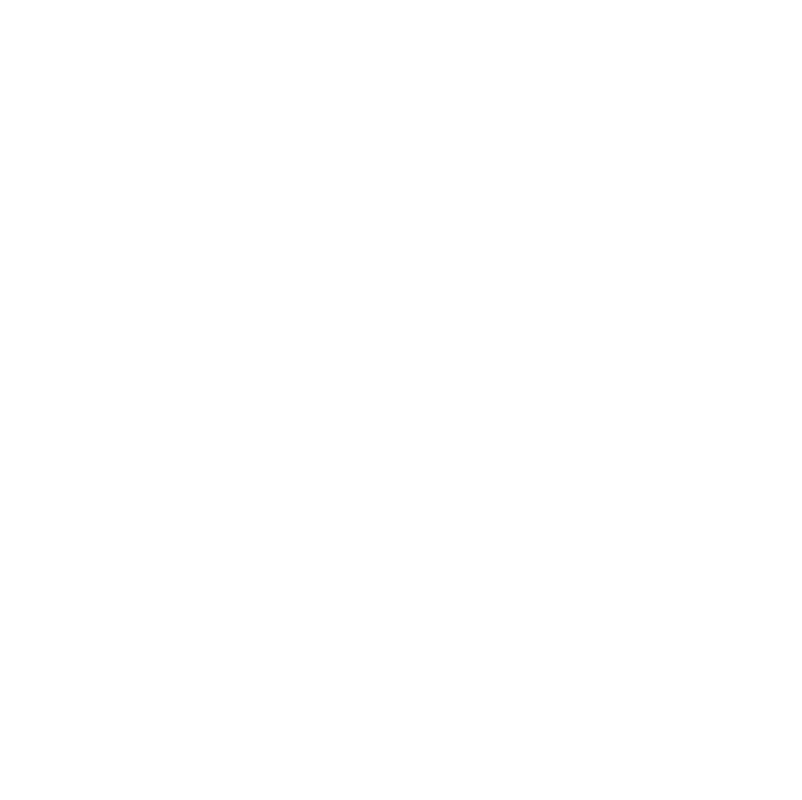
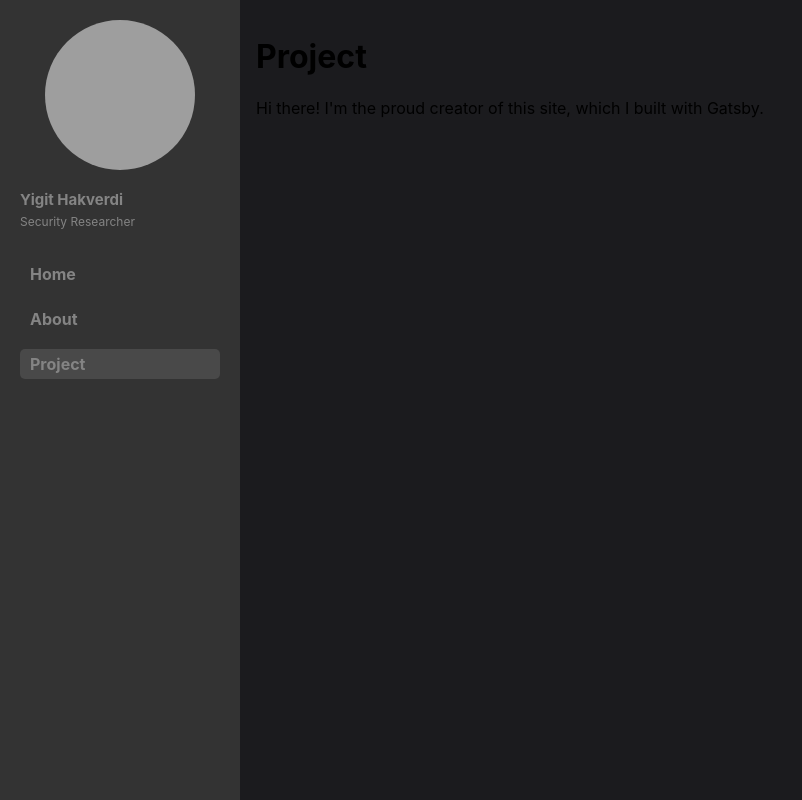
Before and after one commit to yigithakverdi/personal-web-blog, a Gatsby site: page /project in a window 1280 px wide. Before the commit this address had no page. Shown: the whole page, without its empty margins (0-802 px from the left). Built offline with nearby package versions, Linux system fonts and the light colour scheme; Gatsby itself is replaced by a stand-in of ours; grey boxes are pictures that could not be loaded.

Commit message:
Partially finished sidebar

```diff
--- a/gatsby-config.js
+++ b/gatsby-config.js
@@ -39,5 +39,18 @@
         icon: `src/images/gatsby-icon.png`, // This path is relative to the root of the site.
       },
     },
+    {
+      resolve: `gatsby-omni-font-loader`,
+      options: {
+        enableListener: true,
+        preconnect: [`https://fonts.googleapis.com`, `https://fonts.gstatic.com`],
+        web: [
+          {
+            name: `Inter`,
+            file: `https://fonts.googleapis.com/css2?family=Inter:wght@300&display=swap`,
+          },
+        ],
+      },
+    }
   ],
 }
--- a/package.json
+++ b/package.json
@@ -7,13 +7,15 @@
   "dependencies": {
     "firebase": "^9.21.0",
     "gatsby": "^5.9.0",
+    "gatsby-omni-font-loader": "^2.0.2",
     "gatsby-plugin-image": "^3.9.0",
     "gatsby-plugin-manifest": "^5.9.0",
     "gatsby-plugin-sharp": "^5.9.0",
     "gatsby-source-filesystem": "^5.9.0",
     "gatsby-transformer-sharp": "^5.9.0",
     "react": "^18.2.0",
-    "react-dom": "^18.2.0"
+    "react-dom": "^18.2.0",
+    "react-helmet": "^6.1.0"
   },
   "devDependencies": {
     "prettier": "^2.8.8"
--- a/src/components/sidebar.js
+++ b/src/components/sidebar.js
@@ -1,13 +1,13 @@
 import React from 'react';
 import { Link } from 'gatsby';
-import { sidebar, avatarContainer, links, name, role } from "/src/css/sidebar.module.css"
+import { sidebar, avatarContainer, links, name, role, avatar, linkInActive, linkActive } from "/src/css/sidebar.module.css"
 
 const Sidebar = () => {
     return (
         <div className={sidebar}>
             <div>
                 <div className={avatarContainer}>
-                    <img src="https://via.placeholder.com/200x200.png?text=Avatar" alt="Avatar" className="avatar" />
+                    <img className={avatar} src="https://avatars.githubusercontent.com/u/46416247?v=4" alt="Avatar" />
 
                 </div>
                 <div>
@@ -17,11 +17,12 @@
             </div>
             <div>
                 <ul className={links}>
-                    <li><Link to="/">Home</Link></li>
-                    <li><Link to="/about">About Me</Link></li>
+                    <li><Link activeClassName={linkActive} className={linkInActive} to="/">Home</Link></li>
+                    <li><Link activeClassName={linkActive} className={linkInActive} to="/about">About</Link></li>
+                    <li><Link activeClassName={linkActive} className={linkInActive} to="/project">Project</Link></li>
                 </ul>
             </div>
-        </div>
+        </div >
     );
 }
 
--- a/src/css/layout.module.css
+++ b/src/css/layout.module.css
@@ -1,5 +1,6 @@
 html,
 body {
+  font-family: "Inter";
   height: 100%;
   margin: 0;
 }
@@ -12,5 +13,5 @@
 .mainContent {
   flex: 1;
   padding: 1rem;
-  background-color: #fff;
+  background-color: #1B1B1E;
 }
--- a/src/css/sidebar.module.css
+++ b/src/css/sidebar.module.css
@@ -1,6 +1,6 @@
 .sidebar {
   flex: 0 0 200px;
-  background-color: #eee;
+  background-color: #333333;
   justify-content: center;
   padding: 20px;
 }
@@ -12,26 +12,27 @@
 }
 
 .avatar {
-  width: 200px;
-  height: 200px;
+  width: 150px;
+  height: 150px;
   object-fit: cover;
   border-radius: 50%;
 }
 
 .name {
-  margin-top: 10px;
-  font-size: 20px;
+  margin-top: 20px;
+  font-size: 15px;
   font-weight: bold;
+  color: #848484;
 }
 
 .role {
   margin-top: 5px;
-  font-size: 14px;
-  color: #888;
+  font-size: 12px;
+  color: #848484;
 }
 
 .links {
-  margin-top: 20px;
+  margin-top: 30px;
   list-style: none;
   padding: 0;
   display: flex;
@@ -40,5 +41,37 @@
 }
 
 .links li {
-  margin-bottom: 20px;
+  margin-bottom: 15px;
+  width: 100%;
 }
+
+.linkActive {
+  text-decoration: none;
+  font-size: 16px;
+  font-weight: bold;
+  transition: color 0.2s;
+  display: block;
+  background-color: #494949;
+  padding: 5px 10px;
+  border-radius: 5px;
+}
+
+.linkInActive {
+  color: #848484;
+  text-decoration: none;
+  font-size: 16px;
+  font-weight: bold;
+  transition: color 0.2s;
+  display: block;
+  padding: 5px 10px;
+  border-radius: 5px;
+}
+
+.linkInActive:hover {
+  text-decoration: none;
+  transition: color 0.2s;
+  display: block;
+  background-color: #2e2e2e;
+  padding: 5px 10px;
+  border-radius: 5px;
+}
--- /dev/null
+++ b/src/pages/project.js
@@ -0,0 +1,14 @@
+import * as React from 'react'
+import Layout from '../components/layout'
+
+const ProjectPage = () => {
+  return (
+    <Layout pageTitle="Project">
+      <p>Hi there! I'm the proud creator of this site, which I built with Gatsby.</p>
+    </Layout>
+  )
+}
+
+export const Head = () => <title>Project</title>
+
+export default ProjectPage
```
Also changed, not shown: src/images/avatar.png (added), 1 other file.
